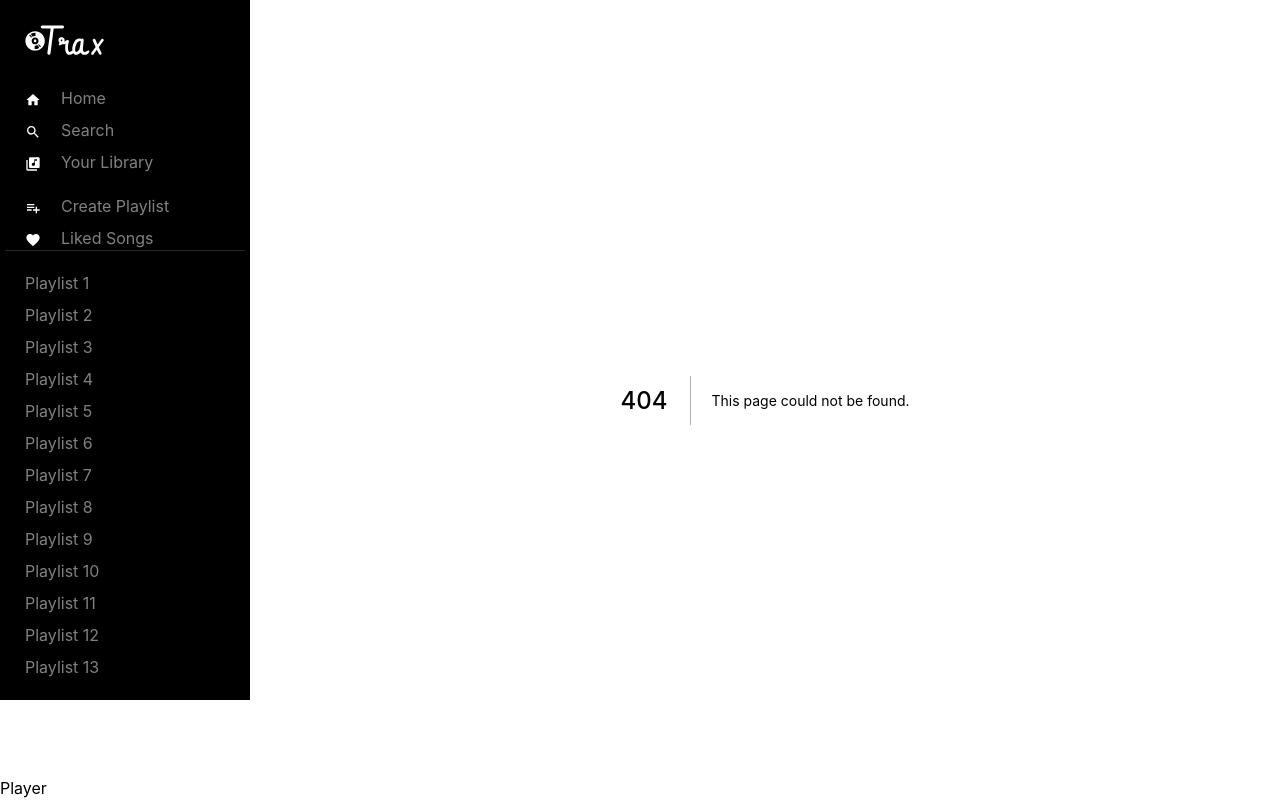
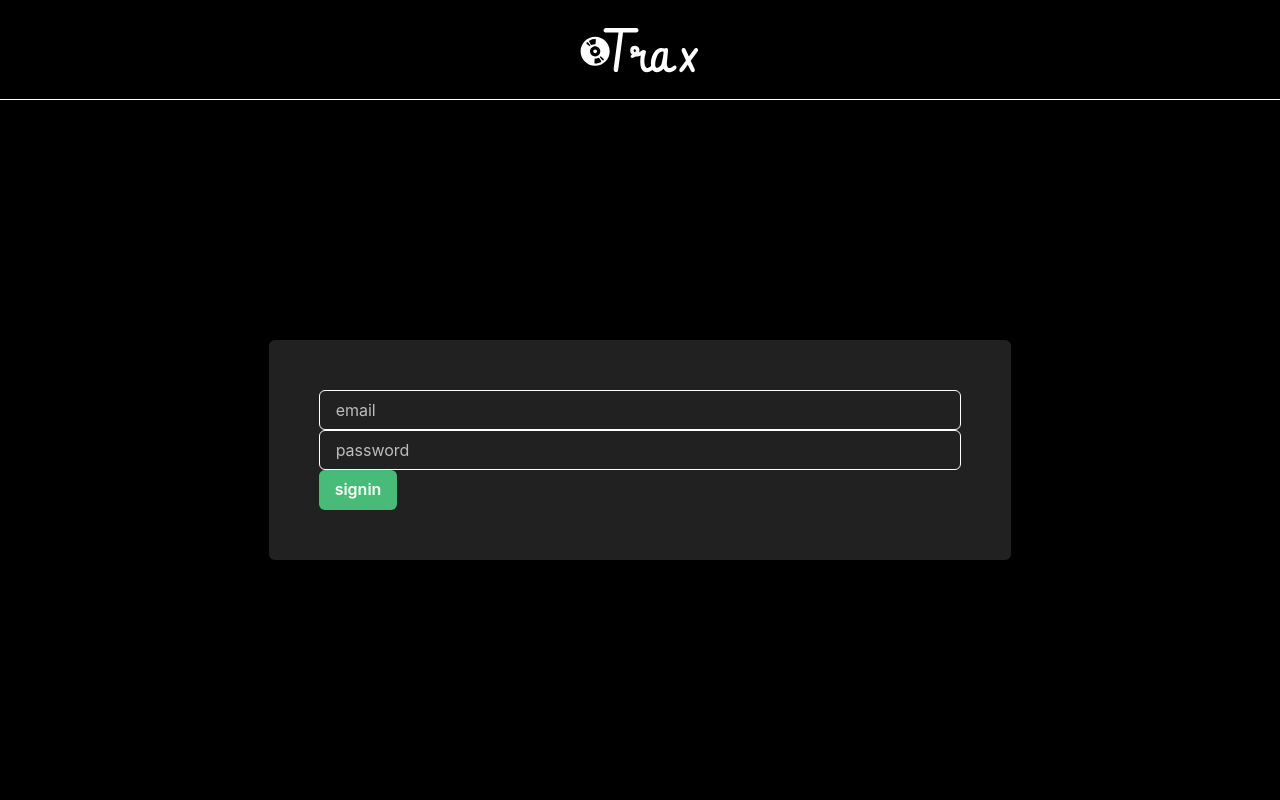
Before and after one commit to alaqsaka/next-music-app, a Next.js app: page /signin in a window 1280 px wide. Before the commit this address had no page. Built offline with nearby package versions, Linux system fonts and the light colour scheme.

Commit message:
auth pages, signup signin

```diff
--- /dev/null
+++ b/components/authForm.tsx
@@ -0,0 +1,61 @@
+import { Box, Flex, Input, Button } from "@chakra-ui/react";
+import { useRouter } from "next/router";
+import { FC, useState } from "react";
+import { useSWRConfig } from "swr";
+import NextImage from "next/image";
+import { auth } from "../lib/mutations";
+
+const AuthForm: FC<{ mode: "signin" | "signup" }> = ({ mode }) => {
+  const [email, setEmail] = useState("");
+  const [password, setPassword] = useState("");
+  const [isLoading, setIsLoading] = useState(false);
+  const router = useRouter();
+
+  const handleSubmit = async (e) => {
+    e.preventDefault();
+    setIsLoading(true);
+
+    const user = await auth(mode, { email, password });
+    setIsLoading(false);
+    router.push("/");
+  };
+
+  return (
+    <Box height="100vh" width="100vw" background="black" color="white">
+      <Flex
+        justify="center"
+        align="center"
+        height="100px"
+        borderBottom="white 1px solid"
+      >
+        <NextImage src="/logo.svg" height={60} width={120} />
+      </Flex>
+      <Flex justify="center" align="center" height="calc(100vh - 100px)">
+        <Box padding="50px" bg="gray.900" borderRadius="6px">
+          <form onSubmit={handleSubmit}>
+            <Input
+              placeholder="email"
+              type="email"
+              onChange={(e) => setEmail(e.target.value)}
+            />
+            <Input
+              placeholder="password"
+              type="password"
+              onChange={(e) => setPassword(e.target.value)}
+            />
+            <Button
+              type="submit"
+              bg="green.400"
+              isLoading={isLoading}
+              sx={{ "&:hover": { bg: "green.300" } }}
+            >
+              {mode}
+            </Button>
+          </form>
+        </Box>
+      </Flex>
+    </Box>
+  );
+};
+
+export default AuthForm;
--- /dev/null
+++ b/lib/fetcher.ts
@@ -0,0 +1,12 @@
+// The purpose of the fetcher is just abstracted away our HTTP fetching mechanisme.
+
+export default function fetcher(url: string, data = undefined) {
+  return fetch(`${window.location.origin}/api/${url}`, {
+    method: data ? "POST" : "GET",
+    credentials: "include",
+    headers: {
+      "Content-Type": "application/json",
+    },
+    body: JSON.stringify(data),
+  });
+}
--- /dev/null
+++ b/lib/mutations.ts
@@ -0,0 +1,8 @@
+import fetcher from "./fetcher";
+
+export const auth = (
+  mode: "signin" | "signup",
+  body: { email: string; password: string }
+) => {
+  return fetcher(`/${mode}`, body);
+};
--- a/pages/_app.tsx
+++ b/pages/_app.tsx
@@ -1,5 +1,4 @@
 import { ChakraProvider, extendTheme } from "@chakra-ui/react";
-import type { AppProps } from "next/app";
 import "reset-css";
 import PlayerLayout from "../components/playerLayout";
 
@@ -31,12 +30,16 @@
   },
 });
 
-const MyApp = ({ Component, pageProps }: AppProps) => {
+const MyApp = ({ Component, pageProps }) => {
   return (
     <ChakraProvider theme={theme}>
-      <PlayerLayout>
+      {Component.authPage ? (
         <Component {...pageProps} />
-      </PlayerLayout>
+      ) : (
+        <PlayerLayout>
+          <Component {...pageProps} />
+        </PlayerLayout>
+      )}
     </ChakraProvider>
   );
 };
--- /dev/null
+++ b/pages/signin.tsx
@@ -0,0 +1,9 @@
+import AuthForm from "../components/authForm";
+
+const Signin = () => {
+  return <AuthForm mode="signin" />;
+};
+
+Signin.authPage = true;
+
+export default Signin;
```
Also changed, not shown: pages/signup.tsx (added, +9 -0 lines), .eslintrc.js.
